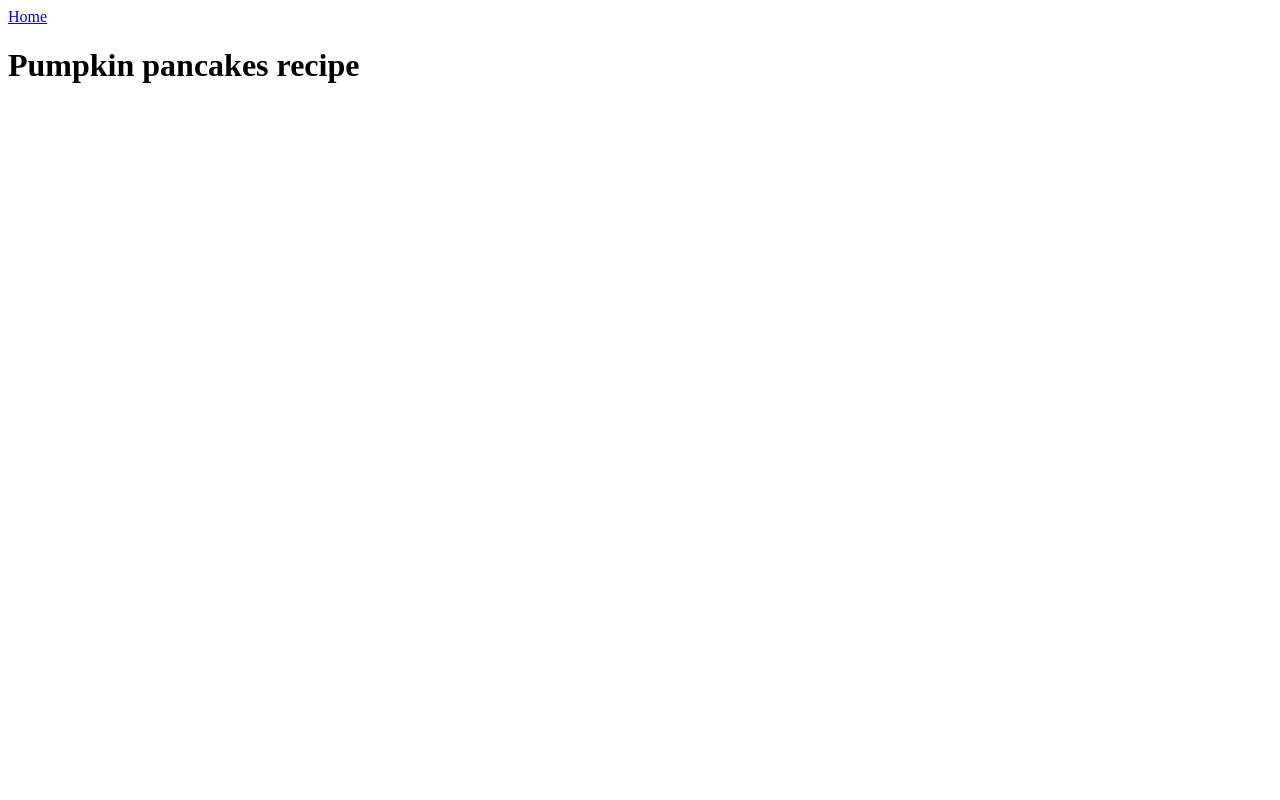
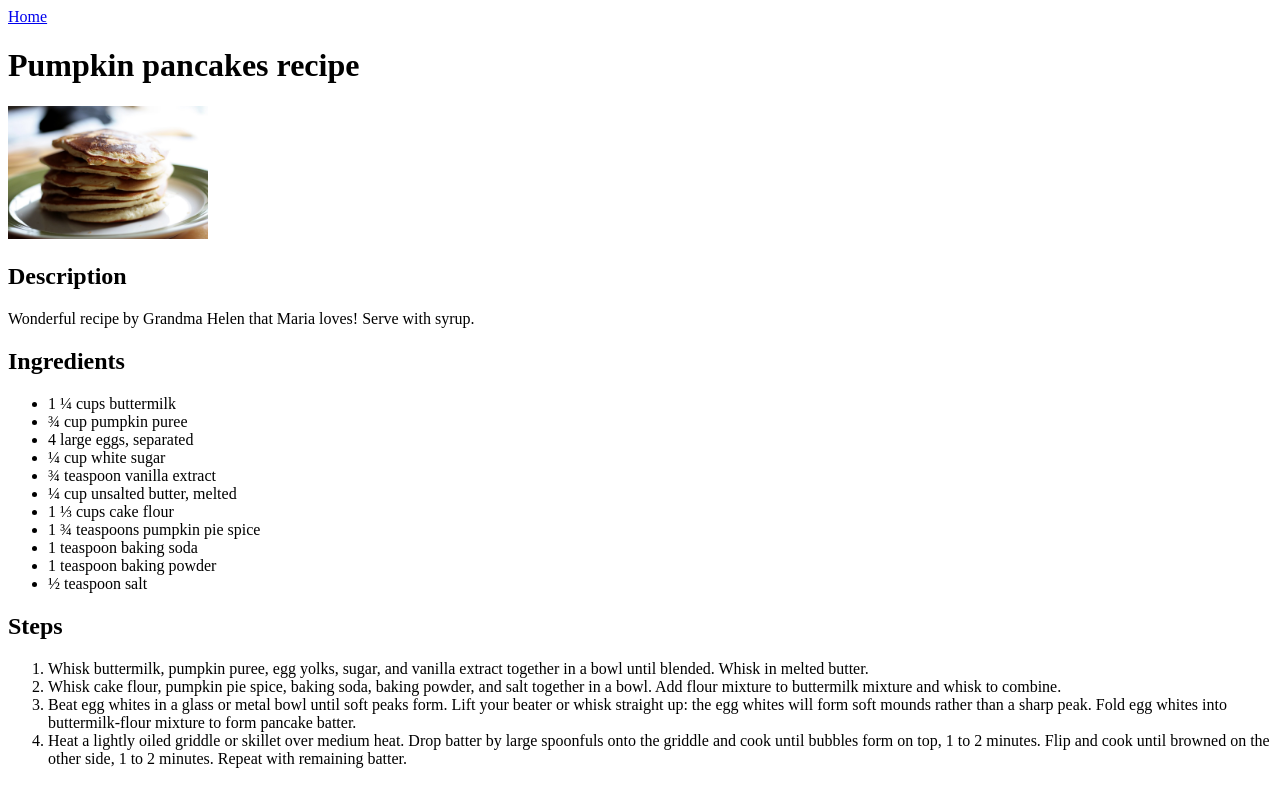
Before and after one commit to shresile/odin-recipes, a plain HTML site: page recipes/pumpkin-pancake.html in a window 1280 px wide. Drawn offline with Linux system fonts and the light colour scheme.

Commit message:
Complete the contents of two new recipes

```diff
--- a/recipes/pumpkin-pancake.html
+++ b/recipes/pumpkin-pancake.html
@@ -8,5 +8,38 @@
     <body>
         <a href="../index.html">Home</a>
         <h1>Pumpkin pancakes recipe</h1>
+        <img src="../img/pumpkin-pancake.jpg" width="200" alt="an image of pumpkin pancakes">
+
+        <h2>Description</h2>
+        <p>Wonderful recipe by Grandma Helen that Maria loves! Serve with syrup.</p>
+
+        <h2>Ingredients</h2>
+        <ul>
+            <li>1 ¼ cups buttermilk</li>
+            <li>¾ cup pumpkin puree</li>
+            <li>4 large eggs, separated</li>
+            <li>¼ cup white sugar</li>
+            <li>¾ teaspoon vanilla extract</li>
+            <li>¼ cup unsalted butter, melted</li>
+            <li>1 ⅓ cups cake flour</li>
+            <li>1 ¾ teaspoons pumpkin pie spice</li>
+            <li>1 teaspoon baking soda</li>
+            <li>1 teaspoon baking powder</li>
+            <li>½ teaspoon salt</li>
+        </ul>
+
+        <h2>Steps</h2>
+        <ol>
+            <li>Whisk buttermilk, pumpkin puree, egg yolks, sugar, and vanilla extract together
+                in a bowl until blended. Whisk in melted butter.</li>
+            <li>Whisk cake flour, pumpkin pie spice, baking soda, baking powder, and salt together
+                in a bowl. Add flour mixture to buttermilk mixture and whisk to combine.</li>
+            <li>Beat egg whites in a glass or metal bowl until soft peaks form. Lift your beater or
+                 whisk straight up: the egg whites will form soft mounds rather than a sharp peak.
+                 Fold egg whites into buttermilk-flour mixture to form pancake batter.</li>
+            <li>Heat a lightly oiled griddle or skillet over medium heat. Drop batter by large spoonfuls
+                onto the griddle and cook until bubbles form on top, 1 to 2 minutes. Flip and cook until
+                browned on the other side, 1 to 2 minutes. Repeat with remaining batter.</li>
+        </ol>
     </body>
 </html>
```
Also changed, not shown: recipes/olive-puff.html (+35 -0 lines).
